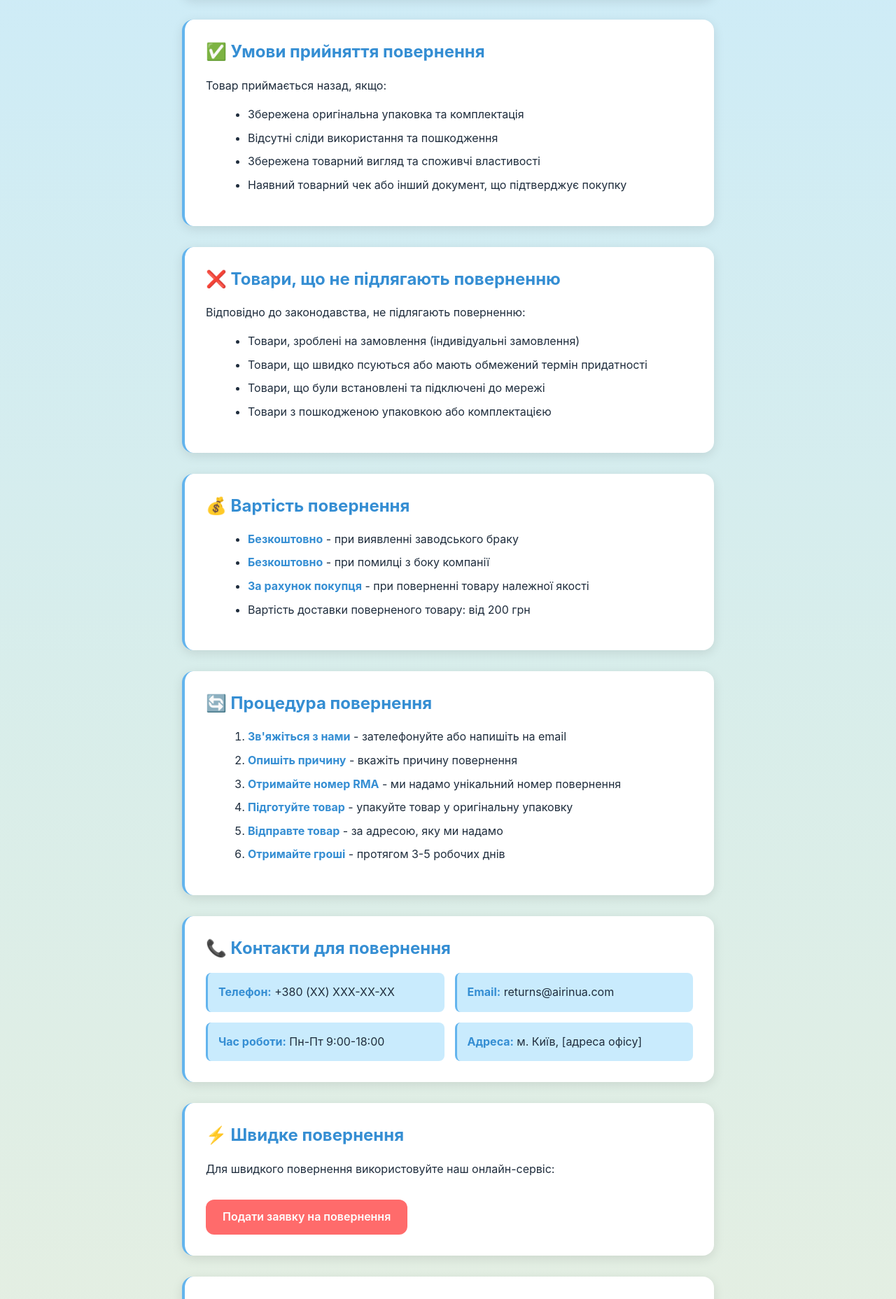
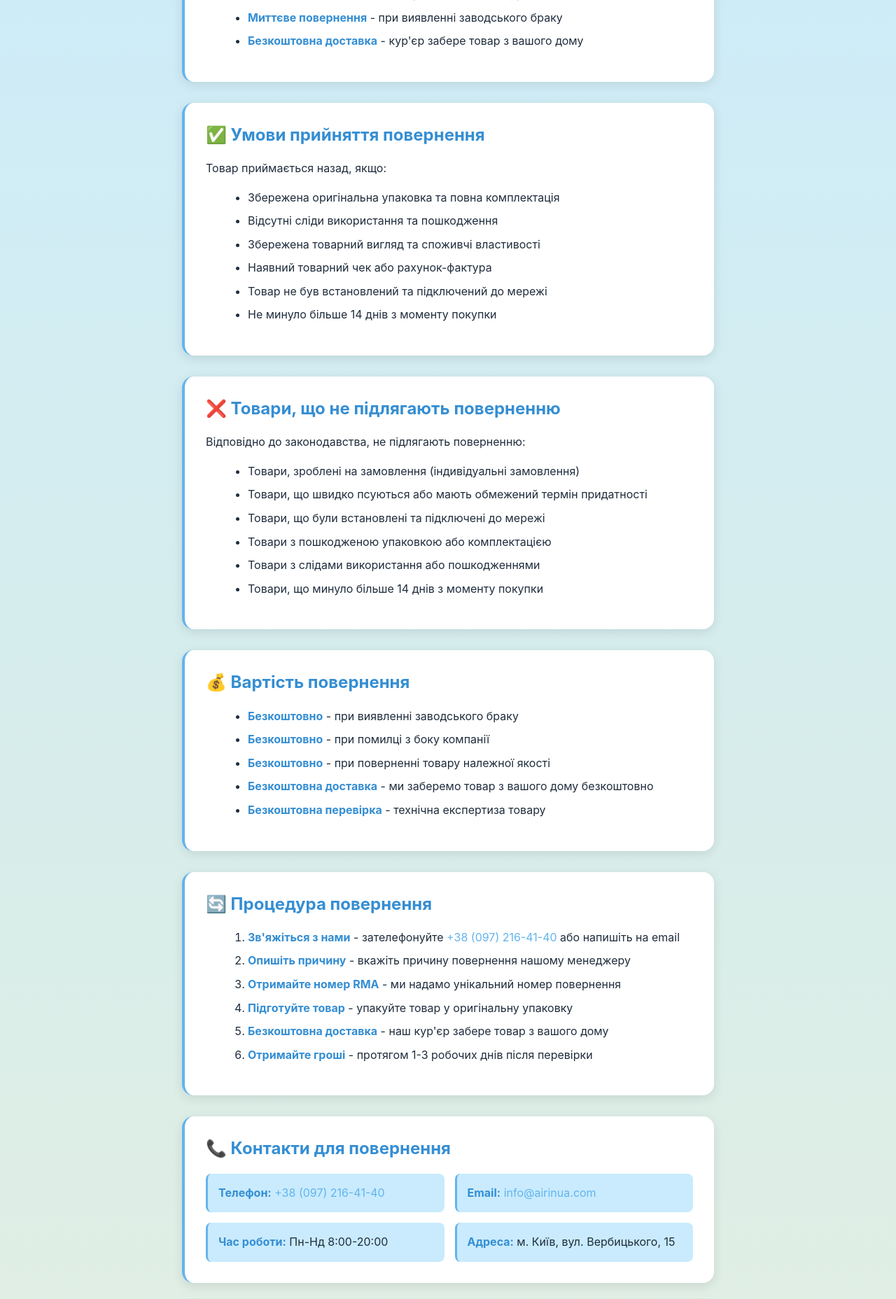
Before and after one commit to BonisOleg/air_in_ua, a Django app: page /return-policy/ in a window 1280 px wide. Shown: the part 651-2507 px from the top of the page at 70% size. Run offline with Django 5.2, Linux system fonts and the light colour scheme.

Commit message:
Оновлено правила повернення з реальними даними компанії: додано телефон +38 (097) 216-41-40, адресу вул. Вербицького 15, безкоштовну доставку, оновлено терміни обробки та умови

```diff
--- a/templates/return_policy.html
+++ b/templates/return_policy.html
@@ -22,7 +22,7 @@
     "returnMethod": "https://schema.org/ReturnByMail",
     "returnFees": "https://schema.org/FreeReturn",
     "returnLabelSource": "https://schema.org/ReturnLabelDownloadAndPrint",
-    "returnInstructions": "Товар приймається назад протягом 14 днів з моменту отримання при збереженні оригінальної упаковки та відсутності слідів використання.",
+    "returnInstructions": "Товар приймається назад протягом 14 днів з моменту отримання при збереженні оригінальної упаковки та відсутності слідів використання. Безкоштовна доставка кур'єром. Контакти: +38 (097) 216-41-40, адреса: м. Київ, вул. Вербицького, 15.",
     "customerRemorseReturnFees": "https://schema.org/FreeReturn",
     "customerRemorseReturnLabelSource": "https://schema.org/ReturnLabelDownloadAndPrint",
     "customerRemorseReturnWindow": 14,
@@ -30,7 +30,7 @@
     "returnShippingFeesAmount": {
       "@type": "MonetaryAmount",
       "currency": "UAH",
-      "value": "200"
+      "value": "0"
     },
     "returnPolicySeasonalOverride": {
       "@type": "ReturnPolicySeasonalOverride",
@@ -54,7 +54,7 @@
 
     <div class="return-policy-section">
       <h2>📋 Загальні умови повернення</h2>
-      <p>Компанія "Air In UA" надає можливість повернення товару відповідно до Закону України "Про захист прав споживачів" та вимог Google Merchant Center.</p>
+      <p>Компанія "Air In UA" надає можливість повернення товару відповідно до Закону України "Про захист прав споживачів" та вимог Google Merchant Center. Ми завжди на біку наших клієнтів та надаємо максимально зручні умови повернення з безкоштовною доставкою.</p>
     </div>
 
     <div class="return-policy-section">
@@ -63,6 +63,8 @@
         <li><strong>14 днів</strong> - стандартний термін повернення товару</li>
         <li><strong>30 днів</strong> - для товарів з розширеною гарантією</li>
         <li>Термін починається з моменту отримання товару</li>
+        <li><strong>Миттєве повернення</strong> - при виявленні заводського браку</li>
+        <li><strong>Безкоштовна доставка</strong> - кур'єр забере товар з вашого дому</li>
       </ul>
     </div>
 
@@ -70,10 +72,12 @@
       <h2>✅ Умови прийняття повернення</h2>
       <p>Товар приймається назад, якщо:</p>
       <ul>
-        <li>Збережена оригінальна упаковка та комплектація</li>
+        <li>Збережена оригінальна упаковка та повна комплектація</li>
         <li>Відсутні сліди використання та пошкодження</li>
         <li>Збережена товарний вигляд та споживчі властивості</li>
-        <li>Наявний товарний чек або інший документ, що підтверджує покупку</li>
+        <li>Наявний товарний чек або рахунок-фактура</li>
+        <li>Товар не був встановлений та підключений до мережі</li>
+        <li>Не минуло більше 14 днів з моменту покупки</li>
       </ul>
     </div>
 
@@ -85,6 +89,8 @@
         <li>Товари, що швидко псуються або мають обмежений термін придатності</li>
         <li>Товари, що були встановлені та підключені до мережі</li>
         <li>Товари з пошкодженою упаковкою або комплектацією</li>
+        <li>Товари з слідами використання або пошкодженнями</li>
+        <li>Товари, що минуло більше 14 днів з моменту покупки</li>
       </ul>
     </div>
 
@@ -93,20 +99,21 @@
       <ul>
         <li><strong>Безкоштовно</strong> - при виявленні заводського браку</li>
         <li><strong>Безкоштовно</strong> - при помилці з боку компанії</li>
-        <li><strong>За рахунок покупця</strong> - при поверненні товару належної якості</li>
-        <li>Вартість доставки поверненого товару: від 200 грн</li>
+        <li><strong>Безкоштовно</strong> - при поверненні товару належної якості</li>
+        <li><strong>Безкоштовна доставка</strong> - ми заберемо товар з вашого дому безкоштовно</li>
+        <li><strong>Безкоштовна перевірка</strong> - технічна експертиза товару</li>
       </ul>
     </div>
 
     <div class="return-policy-section">
       <h2>🔄 Процедура повернення</h2>
       <ol>
-        <li><strong>Зв'яжіться з нами</strong> - зателефонуйте або напишіть на email</li>
-        <li><strong>Опишіть причину</strong> - вкажіть причину повернення</li>
+        <li><strong>Зв'яжіться з нами</strong> - зателефонуйте <a href="tel:+380972164140">+38 (097) 216-41-40</a> або напишіть на email</li>
+        <li><strong>Опишіть причину</strong> - вкажіть причину повернення нашому менеджеру</li>
         <li><strong>Отримайте номер RMA</strong> - ми надамо унікальний номер повернення</li>
         <li><strong>Підготуйте товар</strong> - упакуйте товар у оригінальну упаковку</li>
-        <li><strong>Відправте товар</strong> - за адресою, яку ми надамо</li>
-        <li><strong>Отримайте гроші</strong> - протягом 3-5 робочих днів</li>
+        <li><strong>Безкоштовна доставка</strong> - наш кур'єр забере товар з вашого дому</li>
+        <li><strong>Отримайте гроші</strong> - протягом 1-3 робочих днів після перевірки</li>
       </ol>
     </div>
 
@@ -114,33 +121,39 @@
       <h2>📞 Контакти для повернення</h2>
       <div class="return-contacts">
         <div class="contact-item">
-          <strong>Телефон:</strong> +380 (XX) XXX-XX-XX
+          <strong>Телефон:</strong> <a href="tel:+380972164140">+38 (097) 216-41-40</a>
         </div>
         <div class="contact-item">
-          <strong>Email:</strong> returns@airinua.com
+          <strong>Email:</strong> <a href="mailto:info@airinua.com">info@airinua.com</a>
         </div>
         <div class="contact-item">
-          <strong>Час роботи:</strong> Пн-Пт 9:00-18:00
+          <strong>Час роботи:</strong> Пн-Нд 8:00-20:00
         </div>
         <div class="contact-item">
-          <strong>Адреса:</strong> м. Київ, [адреса офісу]
+          <strong>Адреса:</strong> м. Київ, вул. Вербицького, 15
         </div>
       </div>
     </div>
 
     <div class="return-policy-section">
       <h2>⚡ Швидке повернення</h2>
-      <p>Для швидкого повернення використовуйте наш онлайн-сервіс:</p>
-      <a href="#" class="cta-button return-button">Подати заявку на повернення</a>
+      <p>Для швидкого повернення зателефонуйте нам прямо зараз:</p>
+      <a href="tel:+380972164140" class="cta-button return-button">
+        <svg width="16" height="16" viewBox="0 0 24 24" fill="none" xmlns="http://www.w3.org/2000/svg">
+          <path d="M6.62 10.79c1.44 2.83 3.76 5.14 6.59 6.59l2.2-2.2c.27-.27.67-.36 1.02-.24 1.12.37 2.33.57 3.57.57.55 0 1 .45 1 1V20c0 .55-.45 1-1 1-9.39 0-17-7.61-17-17 0-.55.45-1 1-1h3.5c.55 0 1 .45 1 1 0 1.25.2 2.45.57 3.57.11.35.03.74-.25 1.02l-2.2 2.2z" fill="currentColor"/>
+        </svg>
+        Зателефонувати +38 (097) 216-41-40
+      </a>
     </div>
 
     <div class="return-policy-section">
       <h2>📋 Необхідні документи</h2>
       <ul>
-        <li>Заява на повернення (заповнюється на сайті)</li>
+        <li>Усна заява на повернення (заповнюється нашим менеджером)</li>
         <li>Товарний чек або рахунок-фактура</li>
         <li>Паспорт або документ, що посвідчує особу</li>
         <li>Реквізити для повернення коштів (при поверненні грошей)</li>
+        <li>Оригінальна упаковка та комплектація товару</li>
       </ul>
     </div>
 
@@ -148,20 +161,23 @@
       <h2>🔒 Гарантія якості</h2>
       <p>Всі наші товари мають:</p>
       <ul>
-        <li><strong>Гарантію виробника</strong> - від 1 до 5 років</li>
-        <li><strong>Додаткову гарантію</strong> - на монтаж та сервіс</li>
-        <li><strong>Технічну підтримку</strong> - протягом гарантійного терміну</li>
+        <li><strong>Гарантію виробника</strong> - від 1 до 5 років на всі кондиціонери</li>
+        <li><strong>Безкоштовний монтаж</strong> - професійна установка включена в ціну</li>
+        <li><strong>Безкоштовне сервісне обслуговування</strong> - протягом 1 року</li>
+        <li><strong>Технічну підтримку 24/7</strong> - консультації та допомога</li>
         <li><strong>Безкоштовну діагностику</strong> - при виявленні несправностей</li>
+        <li><strong>Безкоштовну доставку</strong> - по всьому Києву та області</li>
       </ul>
     </div>
 
     <div class="return-policy-section">
       <h2>📅 Терміни обробки</h2>
       <ul>
-        <li><strong>1-2 дні</strong> - розгляд заявки на повернення</li>
-        <li><strong>1-3 дні</strong> - перевірка товару після отримання</li>
-        <li><strong>3-5 днів</strong> - повернення коштів на рахунок</li>
-        <li><strong>1-2 тижні</strong> - повернення коштів на картку</li>
+        <li><strong>1-2 години</strong> - розгляд заявки на повернення</li>
+        <li><strong>1-2 дні</strong> - безкоштовна доставка кур'єром</li>
+        <li><strong>1-3 дні</strong> - перевірка товару та технічна експертиза</li>
+        <li><strong>1-3 дні</strong> - повернення коштів на рахунок або картку</li>
+        <li><strong>Миттєво</strong> - повернення коштів при самовивозі з офісу</li>
       </ul>
     </div>
 
@@ -170,13 +186,16 @@
       <p>Наша служба підтримки готова допомогти вам з будь-якими питаннями щодо повернення товару:</p>
       <div class="support-contacts">
         <div class="support-item">
-          <strong>Гаряча лінія:</strong> 0-800-XXX-XXX (безкоштовно)
+          <strong>Головний телефон:</strong> <a href="tel:+380972164140">+38 (097) 216-41-40</a>
         </div>
         <div class="support-item">
-          <strong>Чат підтримки:</strong> доступний 24/7 на сайті
+          <strong>Час роботи:</strong> Пн-Нд 8:00-20:00
         </div>
         <div class="support-item">
-          <strong>Email підтримки:</strong> support@airinua.com
+          <strong>Email підтримки:</strong> <a href="mailto:info@airinua.com">info@airinua.com</a>
+        </div>
+        <div class="support-item">
+          <strong>Адреса офісу:</strong> м. Київ, вул. Вербицького, 15
         </div>
       </div>
     </div>
@@ -184,10 +203,12 @@
     <div class="return-policy-section">
       <h2>📝 Важливі примітки</h2>
       <ul>
-        <li>Повернення товару можливе тільки в межах України</li>
-        <li>При поверненні товару з акцій або знижок, повертається сума з урахуванням знижки</li>
+        <li>Повернення товару можливе тільки в межах Києва та Київської області</li>
+        <li>При поверненні товару з акцій або знижок, повертається повна сума покупки</li>
         <li>Компанія залишає за собою право відмовити в поверненні при порушенні умов</li>
         <li>Всі спори вирішуються відповідно до законодавства України</li>
+        <li>При самовивозі з офісу гроші повертаються миттєво</li>
+        <li>Безкоштовна доставка діє на всі товари без винятків</li>
       </ul>
     </div>
 
```
